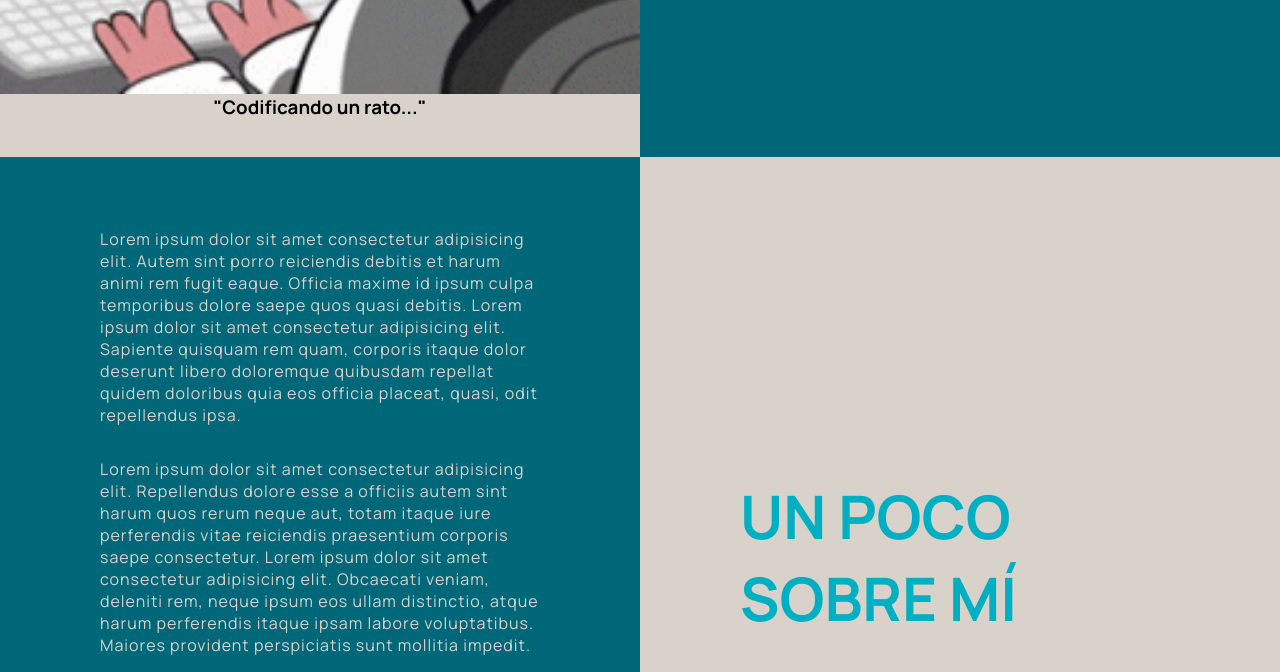
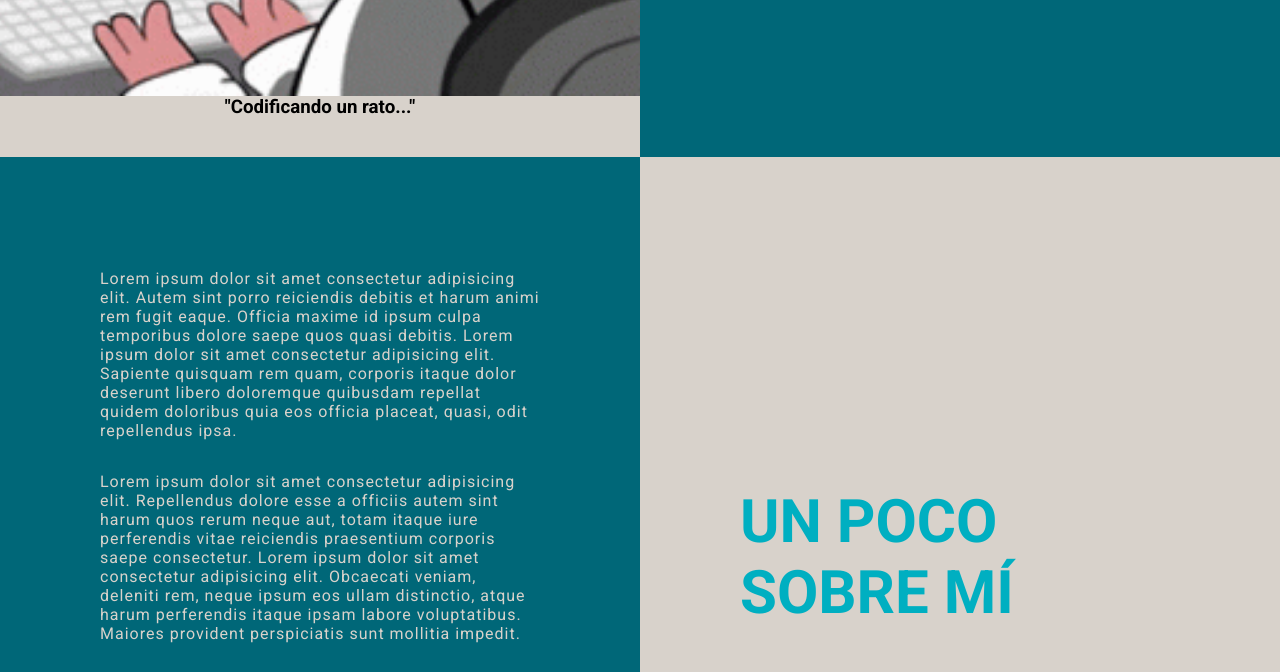
Before and after one commit to cristianzarate87/portfolio-template, a plain HTML site: page index.html in a window 1280 px wide. Shown: the part 643-1315 px from the top of the page. Drawn offline with nearby package versions, Linux system fonts and the light colour scheme.

Commit message:
new font Roboto

```diff
--- a/styles.css
+++ b/styles.css
@@ -1,4 +1,4 @@
-@import url('https://fonts.googleapis.com/css2?family=Manrope:wght@200;400;700;800&display=swap');
+@import url('https://fonts.googleapis.com/css2?family=Roboto:wght@200;400;700;800&display=swap');
 
 :root {
   --primary-color: #006778;
@@ -13,7 +13,7 @@ html {
 body {
   margin: 0;
   padding: 0;
-  font-family: 'Manrope', sans-serif;
+  font-family: 'Roboto', sans-serif;
 }
 
 .navbar {
```
